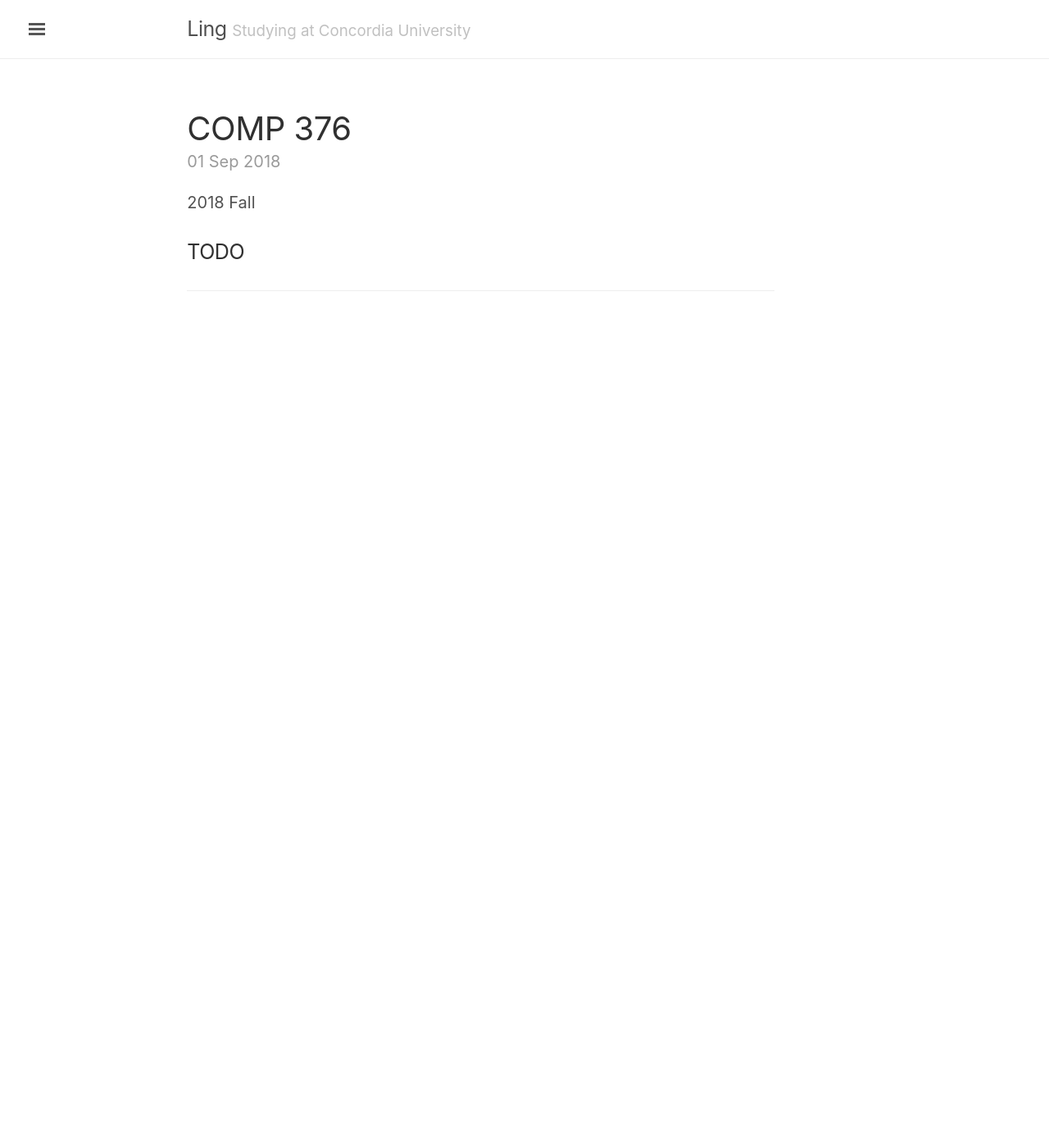
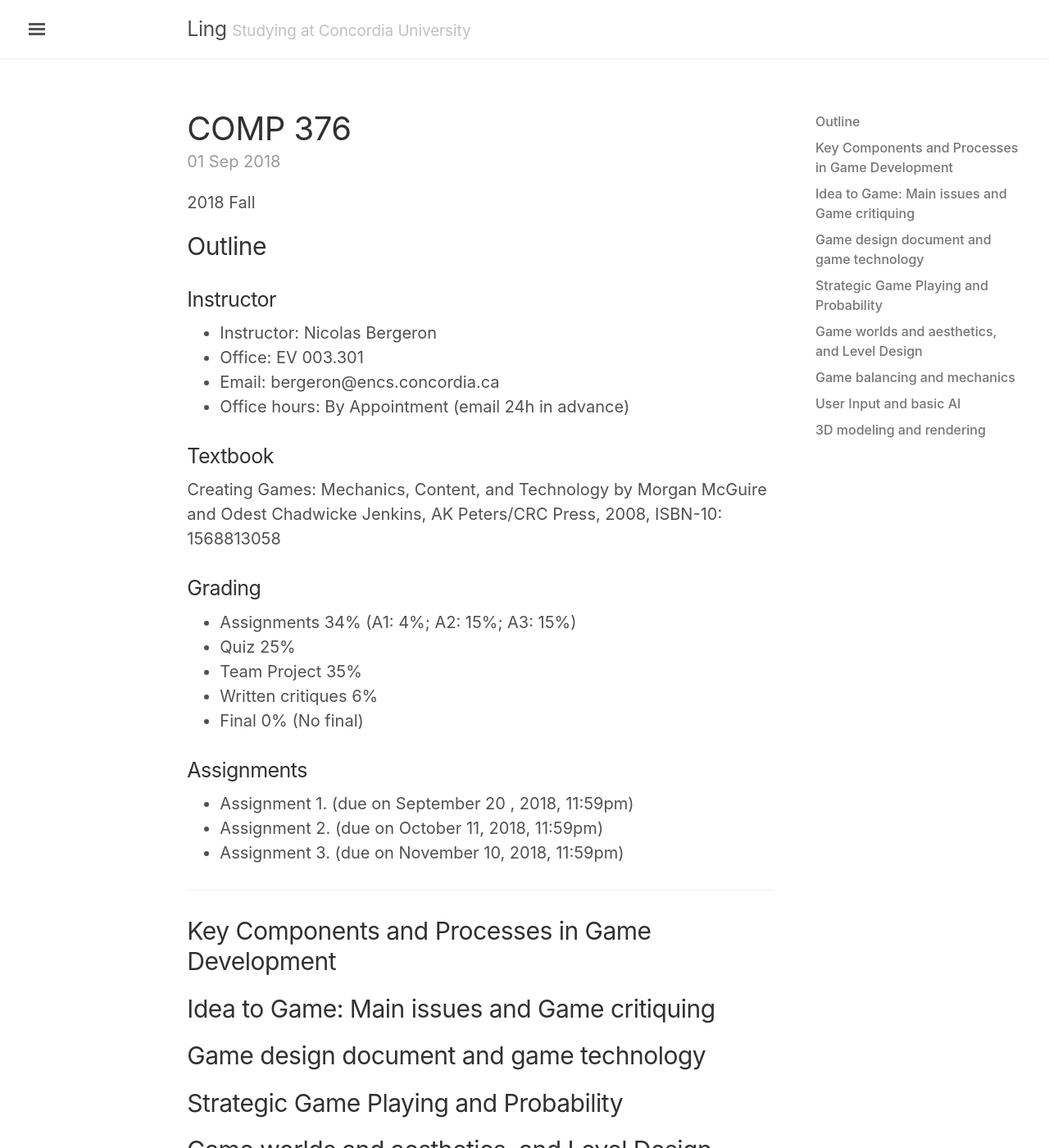
Before and after one commit to lingt-xyz/note, a Jekyll site: the page built from _posts/2018-09-01-COMP376.md, in a window 1280 px wide and 1400 px high. Shown: the whole window at 82% size. Built offline with Jekyll 4.4.1, drawn with Linux system fonts in a browser that asks for light colours; comment, search, counter and statistics services are not loaded; some of the changed text lies outside the part shown.

Commit message:
add outline

```diff
--- a/_posts/2018-09-01-COMP376.md
+++ b/_posts/2018-09-01-COMP376.md
@@ -7,4 +7,47 @@ comments: true
 2018 Fall
 
 <!--more-->
-### TODO
+
+## Outline
+
+### Instructor
+* Instructor: Nicolas Bergeron
+* Office: EV 003.301
+* Email: bergeron@encs.concordia.ca
+* Office hours: By Appointment (email 24h in advance)
+
+### Textbook
+Creating Games: Mechanics, Content, and Technology by Morgan McGuire and Odest Chadwicke Jenkins, AK Peters/CRC Press, 2008, ISBN-10: 1568813058
+
+### Grading
+* Assignments		34% (A1: 4%; A2: 15%; A3: 15%)
+* Quiz		        25%
+* Team Project		35%
+* Written critiques 6%
+* Final     		0% (No final)
+
+
+### Assignments
+* Assignment 1. (due on September 20 , 2018, 11:59pm)
+* Assignment 2. (due on October 11, 2018, 11:59pm)
+* Assignment 3. (due on November 10, 2018, 11:59pm)
+
+---
+
+## Key Components and Processes in Game Development
+
+## Idea to Game: Main issues and Game critiquing
+
+## Game design document and game technology
+
+## Strategic Game Playing and Probability
+
+## Game worlds and aesthetics, and Level Design
+
+## Game balancing and mechanics
+
+## User Input and basic AI
+
+## 3D modeling and rendering
+
+# Physics
```
